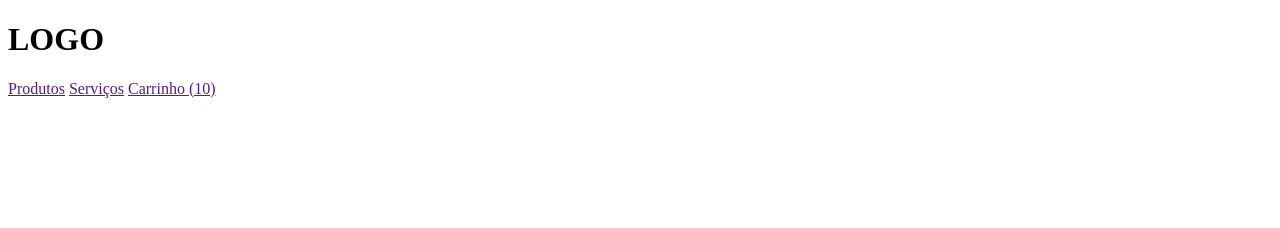
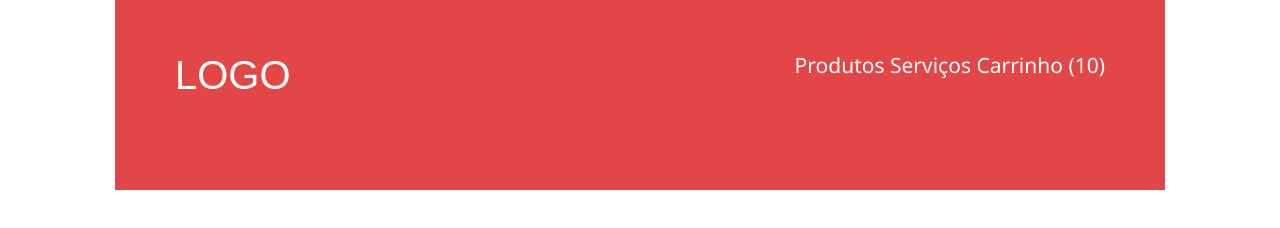
Before and after one commit to lucaslsneves/loja-fone, a plain HTML site: page index.html in a window 1280 px wide. Drawn offline with Linux system fonts and the light colour scheme.

Commit message:
Fim da terceira aula

```diff
--- /dev/null
+++ b/header.css
@@ -0,0 +1,33 @@
+@import url('https://fonts.googleapis.com/css?family=Roboto:300,400,700&display=swap');
+@font-face {
+  font-family: "MenuNav";
+  src: url("segoe-ui-9.ttf");
+}
+
+header {
+  background-color: #e24647;
+  color: #fff;
+  overflow:hidden;
+  margin:0 115px;
+  padding:55px 60px 95px;
+
+}
+
+h1 {
+  float:left;
+  font-size: 40px;
+  font-family: Arial,sans-serif;
+
+}
+
+nav {
+  float: right;
+
+  font-size: 21px;
+  font-family: 'Segoe UI','Roboto', sans-serif;
+}
+
+a {
+  text-decoration: none;
+  color:inherit;
+}
--- a/index.html
+++ b/index.html
@@ -1,8 +1,10 @@
 <!DOCTYPE html>
 <html>
   <head>
-      <title>Loja de Fone</title>
+    <title>Loja de Fone</title>
     <meta charset="utf-8" />
+    <link rel="stylesheet" href="reset.css" />
+    <link rel="stylesheet" href="header.css" />
   </head>
   <body>
     <header>
--- /dev/null
+++ b/reset.css
@@ -0,0 +1,48 @@
+/* http://meyerweb.com/eric/tools/css/reset/
+   v2.0 | 20110126
+   License: none (public domain)
+*/
+
+html, body, div, span, applet, object, iframe,
+h1, h2, h3, h4, h5, h6, p, blockquote, pre,
+a, abbr, acronym, address, big, cite, code,
+del, dfn, em, img, ins, kbd, q, s, samp,
+small, strike, strong, sub, sup, tt, var,
+b, u, i, center,
+dl, dt, dd, ol, ul, li,
+fieldset, form, label, legend,
+table, caption, tbody, tfoot, thead, tr, th, td,
+article, aside, canvas, details, embed,
+figure, figcaption, footer, header, hgroup,
+menu, nav, output, ruby, section, summary,
+time, mark, audio, video {
+	margin: 0;
+	padding: 0;
+	border: 0;
+	font-size: 100%;
+	font: inherit;
+	vertical-align: baseline;
+}
+/* HTML5 display-role reset for older browsers */
+article, aside, details, figcaption, figure,
+footer, header, hgroup, menu, nav, section {
+	display: block;
+}
+body {
+	line-height: 1;
+}
+ol, ul {
+	list-style: none;
+}
+blockquote, q {
+	quotes: none;
+}
+blockquote:before, blockquote:after,
+q:before, q:after {
+	content: '';
+	content: none;
+}
+table {
+	border-collapse: collapse;
+	border-spacing: 0;
+}
```
